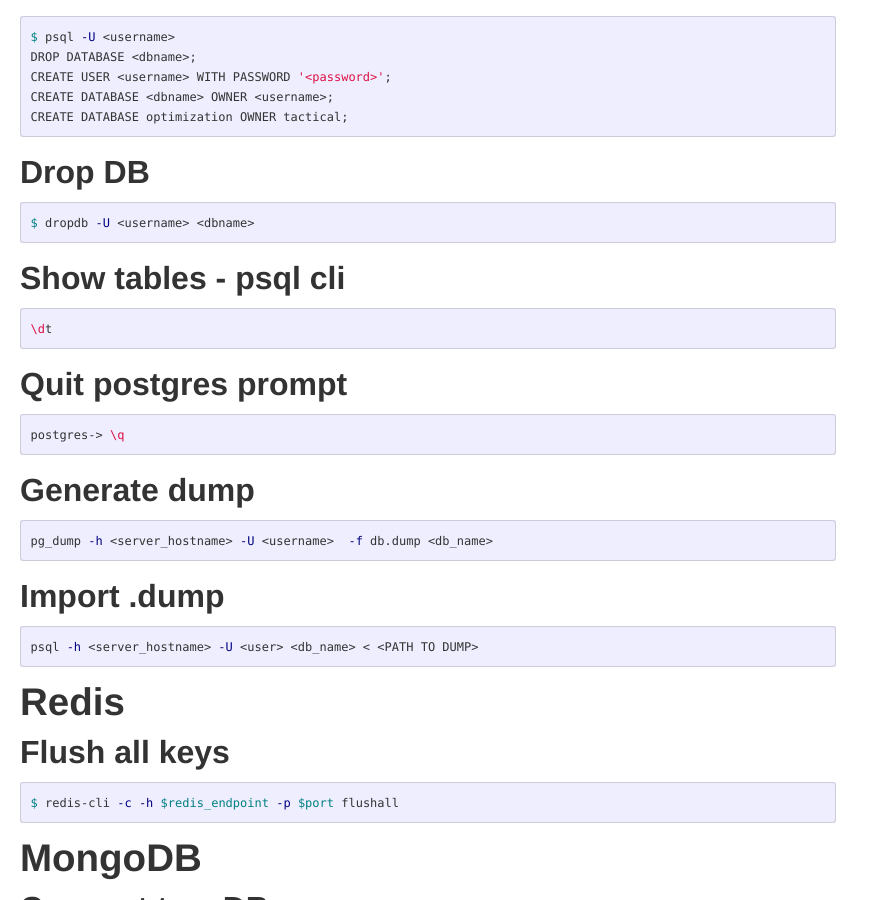
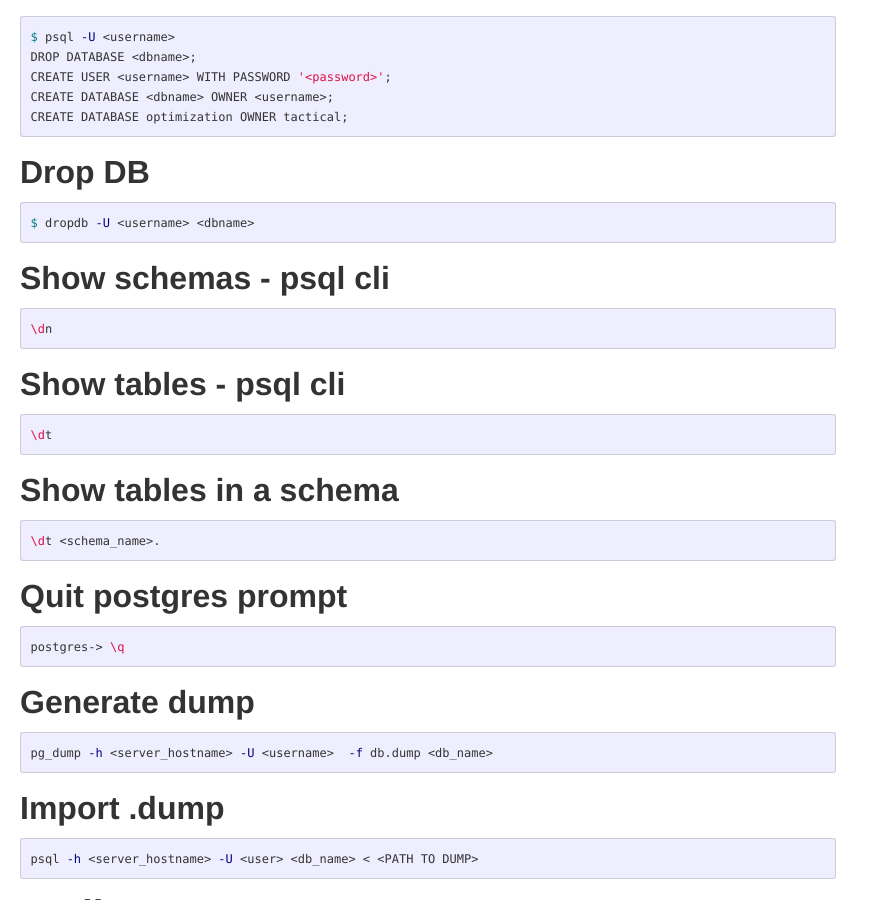
Before and after one commit to anuragkapur/anuragkapur.github.io, a Jekyll site: the page built from blog/cheat-sheets/_posts/2017-08-21-db-cheat-sheet.md, in a window 1280 px wide and 900 px high, scrolled down 364 px. Shown: the whole window, without its empty margins (0-879 px from the left). Built offline with Jekyll 4.4.1, drawn with Linux system fonts in a browser that asks for light colours; comment, search, counter and statistics services are not loaded.

Commit message:
Add additional Postgres commands

````diff
--- a/blog/cheat-sheets/_posts/2017-08-21-db-cheat-sheet.md
+++ b/blog/cheat-sheets/_posts/2017-08-21-db-cheat-sheet.md
@@ -27,9 +27,19 @@
 $ dropdb -U <username> <dbname>
 ```
 
+## Show schemas - psql cli
+```bash
+\dn
+```
+
 ## Show tables - psql cli
 ```bash
 \dt
+```
+
+## Show tables in a schema
+```bash
+\dt <schema_name>.
 ```
 
 ## Quit postgres prompt
````
